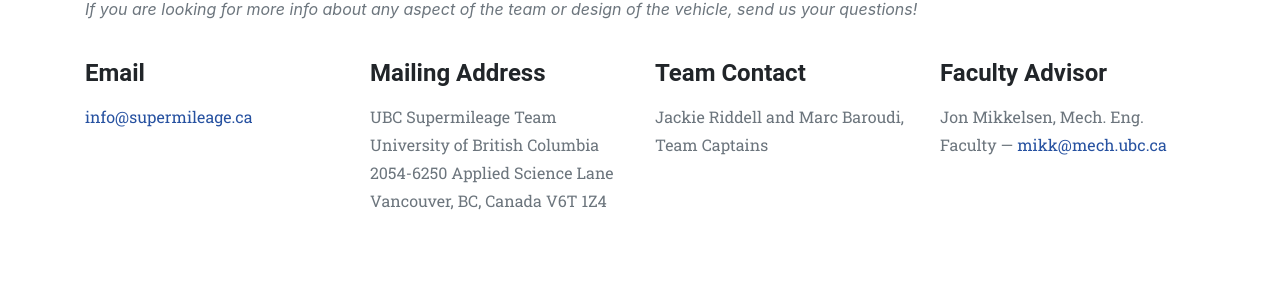
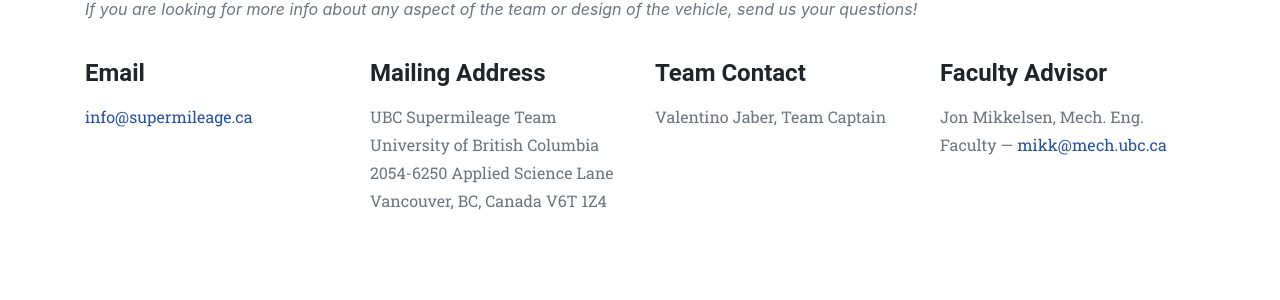
Before and after one commit to supermileage/supermileage.github.io, a Jekyll site: the page built from contact.html, in a window 1280 px wide and 1144 px high. Shown: the part 713-1013 px from the top of the window. Built offline with Jekyll 4.4.1, drawn with Linux system fonts in a browser that asks for light colours; some web fonts are replaced.

Commit message:
Update Captain

```diff
--- a/contact.html
+++ b/contact.html
@@ -32,7 +32,7 @@
       <div class="col-sm-3">
         <h4 class="text-heading">Team Contact</h4>
         <p class="text-muted">
-          Jackie Riddell and Marc Baroudi, Team Captains
+          Valentino Jaber, Team Captain
         </p>
       </div>
       <div class="col-sm-3">
```
